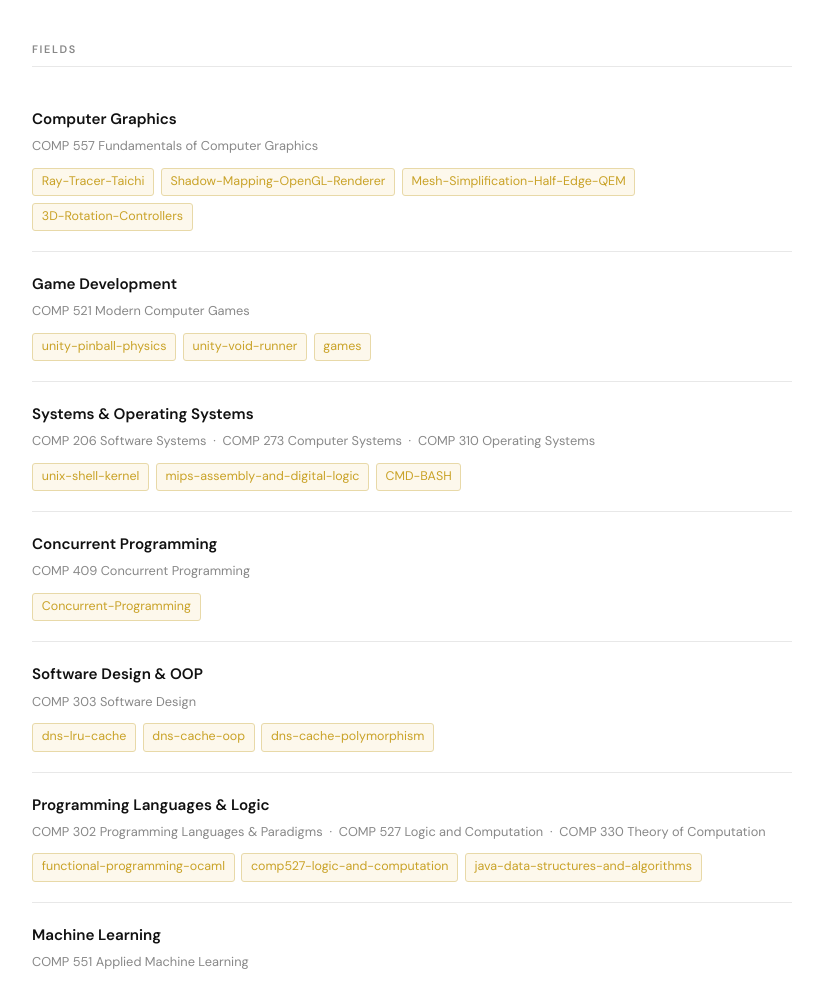
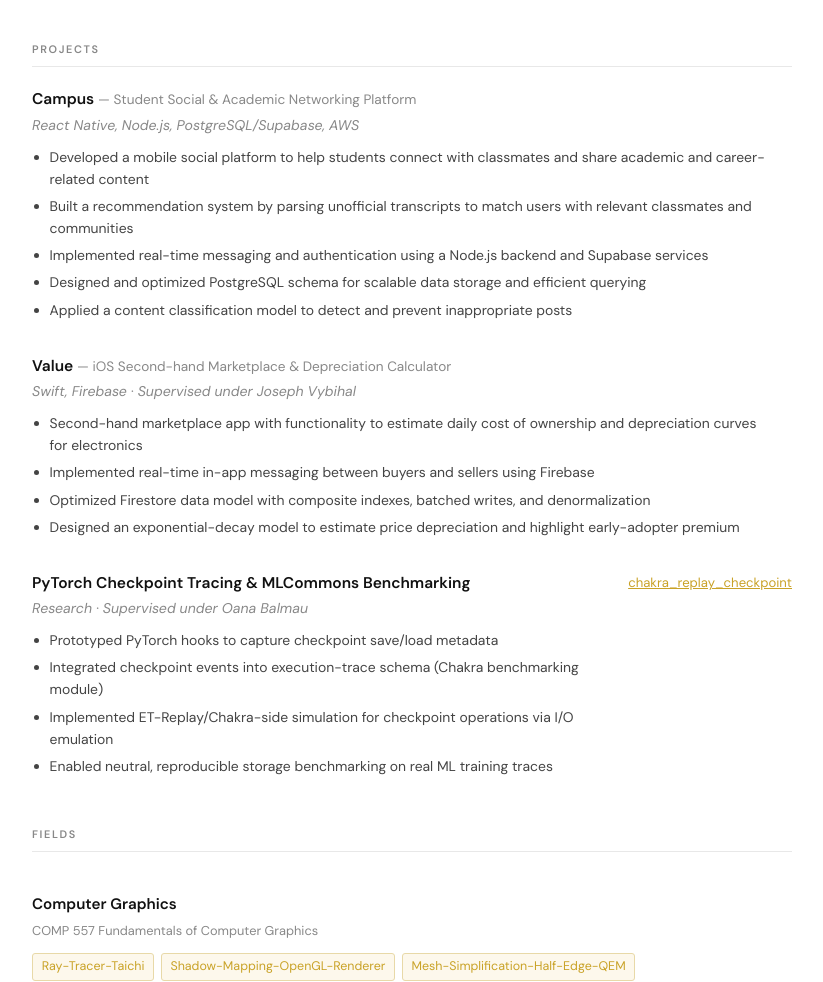
Before and after one commit to yyt0823/yyt0823.github.io, a plain HTML site: page index.html in a window 1280 px wide. Shown: the part 851-1833 px from the top of the page, without its empty margins (228-1051 px from the left). Drawn offline with Linux system fonts and the light colour scheme.

Commit message:
Add Projects section: Campus, Value, PyTorch research

```diff
--- a/index.html
+++ b/index.html
@@ -277,6 +277,57 @@
       </div>
     </section>
 
+    <section id="projects">
+      <h2>Projects</h2>
+
+      <div class="entry">
+        <div class="left">
+          <div class="title">Campus <span style="font-weight:400;color:var(--muted);font-size:0.85rem;">— Student Social &amp; Academic Networking Platform</span></div>
+          <div class="role">React Native, Node.js, PostgreSQL/Supabase, AWS</div>
+          <ul class="bullets">
+            <li>Developed a mobile social platform to help students connect with classmates and share academic and career-related content</li>
+            <li>Built a recommendation system by parsing unofficial transcripts to match users with relevant classmates and communities</li>
+            <li>Implemented real-time messaging and authentication using a Node.js backend and Supabase services</li>
+            <li>Designed and optimized PostgreSQL schema for scalable data storage and efficient querying</li>
+            <li>Applied a content classification model to detect and prevent inappropriate posts</li>
+          </ul>
+        </div>
+        <div class="right"></div>
+      </div>
+
+      <div class="entry">
+        <div class="left">
+          <div class="title">Value <span style="font-weight:400;color:var(--muted);font-size:0.85rem;">— iOS Second-hand Marketplace &amp; Depreciation Calculator</span></div>
+          <div class="role">Swift, Firebase · Supervised under Joseph Vybihal</div>
+          <ul class="bullets">
+            <li>Second-hand marketplace app with functionality to estimate daily cost of ownership and depreciation curves for electronics</li>
+            <li>Implemented real-time in-app messaging between buyers and sellers using Firebase</li>
+            <li>Optimized Firestore data model with composite indexes, batched writes, and denormalization</li>
+            <li>Designed an exponential-decay model to estimate price depreciation and highlight early-adopter premium</li>
+          </ul>
+        </div>
+        <div class="right"></div>
+      </div>
+
+      <div class="entry">
+        <div class="left">
+          <div class="title">PyTorch Checkpoint Tracing &amp; MLCommons Benchmarking</div>
+          <div class="role">Research · Supervised under Oana Balmau</div>
+          <ul class="bullets">
+            <li>Prototyped PyTorch hooks to capture checkpoint save/load metadata</li>
+            <li>Integrated checkpoint events into execution-trace schema (Chakra benchmarking module)</li>
+            <li>Implemented ET-Replay/Chakra-side simulation for checkpoint operations via I/O emulation</li>
+            <li>Enabled neutral, reproducible storage benchmarking on real ML training traces</li>
+          </ul>
+        </div>
+        <div class="right">
+          <div class="location"></div>
+          <div class="period"><a href="https://github.com/yyt0823/chakra_replay_checkpoint" style="color:var(--accent);font-size:0.82rem;">chakra_replay_checkpoint</a></div>
+        </div>
+      </div>
+
+    </section>
+
     <section id="fields">
       <h2>Fields</h2>
 
```
